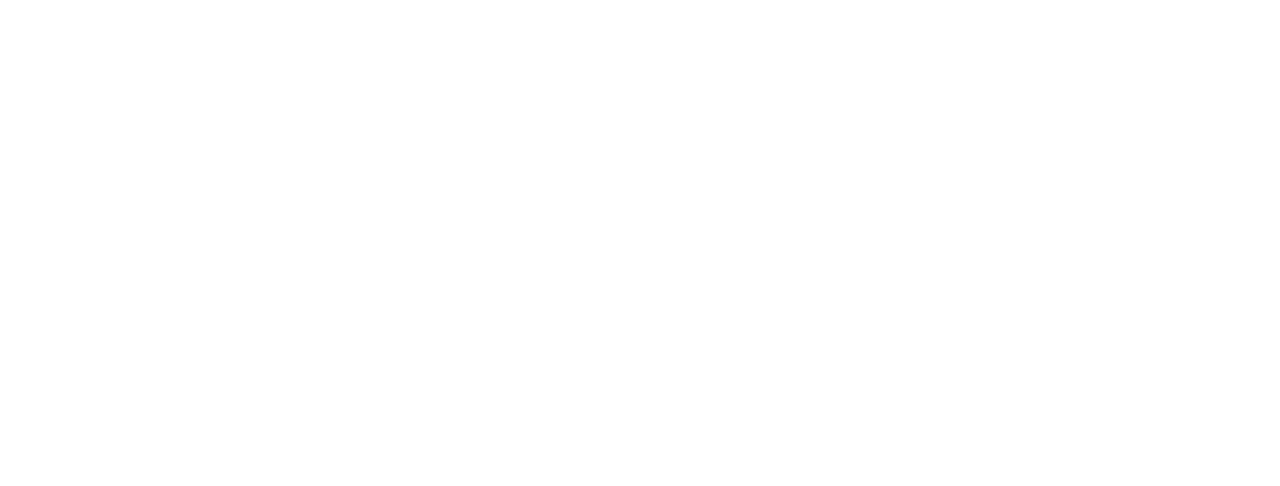
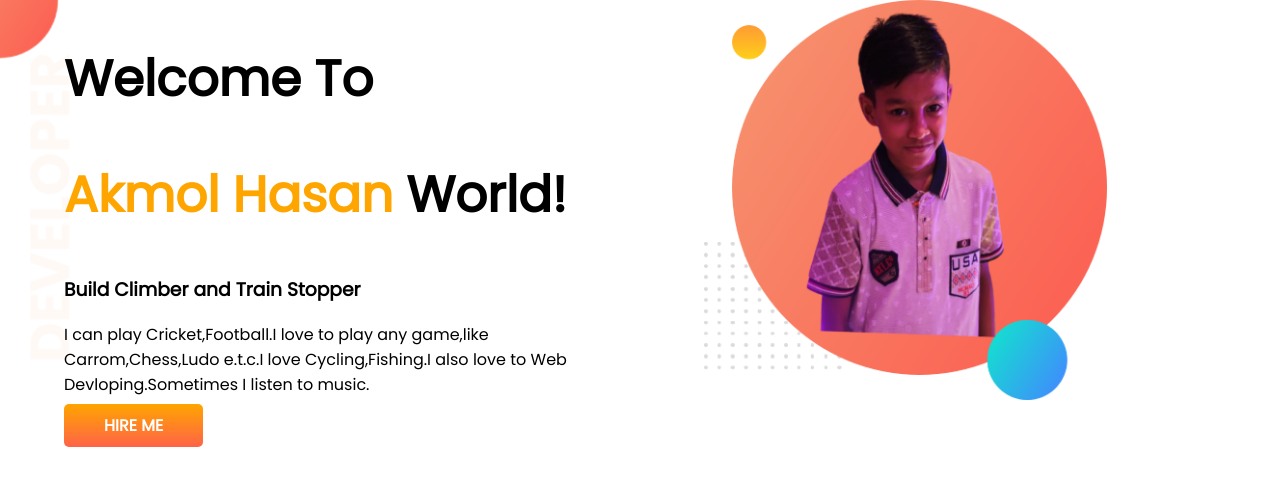
Before and after one commit to AkmolPhero/developer-portfolio, a plain HTML site: page index.html in a window 1280 px wide. Drawn offline with Linux system fonts and the light colour scheme.

Commit message:
top banner added

```diff
--- a/index.html
+++ b/index.html
@@ -1,12 +1,31 @@
 <!DOCTYPE html>
 <html lang="en">
+
 <head>
     <meta charset="UTF-8">
     <meta http-equiv="X-UA-Compatible" content="IE=edge">
     <meta name="viewport" content="width=device-width, initial-scale=1.0">
     <title>Akmol Portfolio</title>
+    <link rel="preconnect" href="https://fonts.googleapis.com">
+    <link rel="preconnect" href="https://fonts.gstatic.com" crossorigin>
+    <link href="https://fonts.googleapis.com/css2?family=Poppins&display=swap" rel="stylesheet">
+    <link rel="stylesheet" href="style.css">
 </head>
+
 <body>
+    <section class="top-banner">
+        <div class="half-width">
+            <h1>Welcome To</h1>
+            <h1><span class="orange-color">Akmol Hasan</span> World!</h1>
+            <h3>Build Climber and Train Stopper</h3>
+            <p>I can play Cricket,Football.I love to play any game,like Carrom,Chess,Ludo e.t.c.I love Cycling,Fishing.I
+                also love to Web Devloping.Sometimes I listen to music.</p>
+            <a class="link-button" target="_blank" href="https://www.linkedin.com/company/programminghero/">HIRE ME</a>
+        </div>
+        <div class="half-width">
+            <img src="images/Akmol picture.png" alt="">
+        </div>
+    </section>
+</body>
 
-</body>
 </html>
--- a/style.css
+++ b/style.css
@@ -0,0 +1,32 @@
+body{
+    font-family: 'Poppins', sans-serif;
+    margin: 0;
+}
+h1{
+    font-size: 50px;
+}
+.orange-color{
+    color: orange;
+}
+section{
+    display: flex;
+}
+.half-width{
+    width: 50%;
+    padding-left: 5%;
+}
+.half-width img{
+    width: 70%;
+}
+.link-button{
+    text-decoration: none;
+    background-image: linear-gradient(orange,tomato);
+    padding: 10px 40px;
+    color: white;
+    font-weight: 700;
+    border-radius: 5px;
+}
+.top-banner{
+    background-image: url(images/top-banner.png);
+    background-repeat: no-repeat;
+}
```
Also changed, not shown: images/Akmol picture.png (added), images/dream-bg.png (added), images/exp-bg.png (added), images/jhankar.png (added), images/jhankar2.png (added), images/my-bg.png (added), images/my-bg2.png (added), images/top-banner.png (added), 7 other files.
